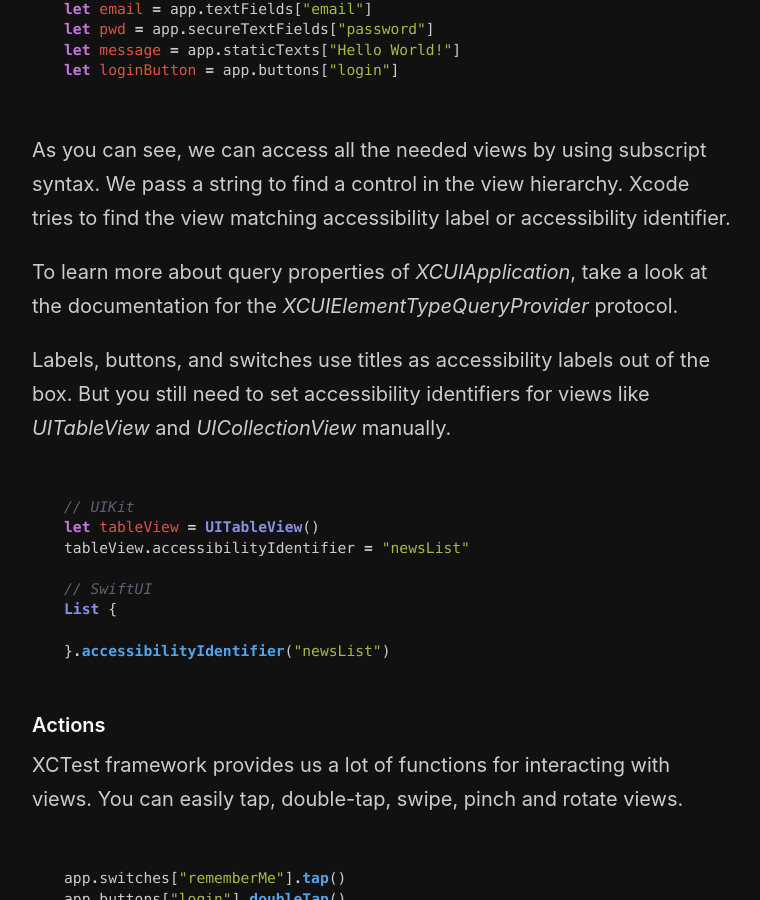
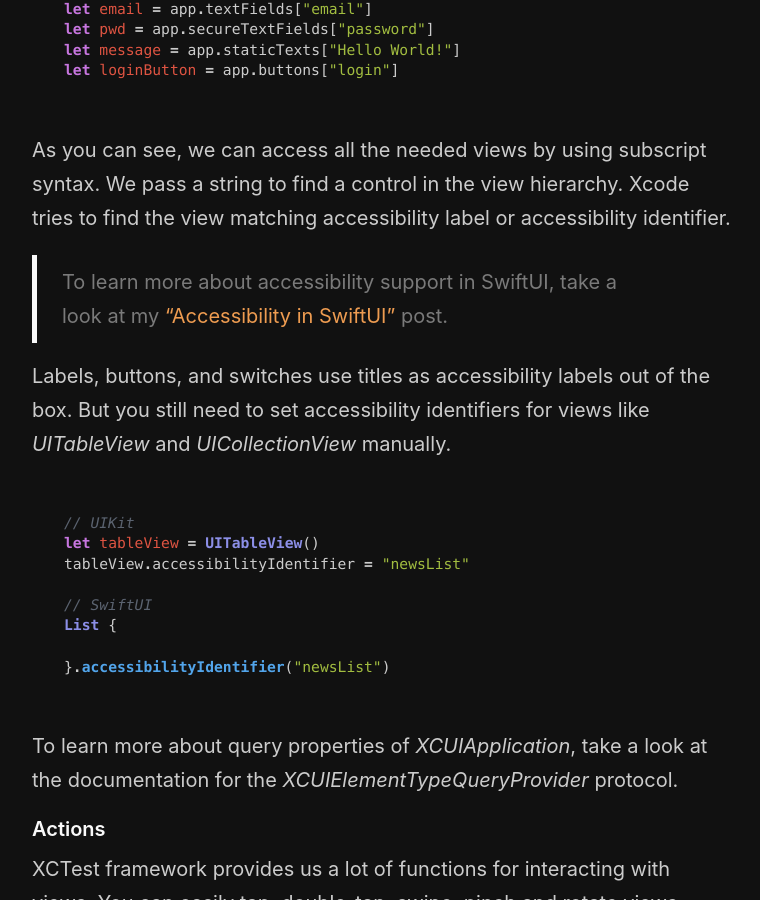
Before and after one commit to mecid/mecid.github.io, a Jekyll site: the page built from _posts/2021-03-18-ui-testing-in-swift-with-xctest-framework.md, in a window 1280 px wide and 900 px high, scrolled down 2452 px. Shown: the whole window, without its empty margins (258-1018 px from the left). Built offline with Jekyll 4.4.1, drawn with Linux system fonts in a browser that asks for light colours.

Commit message:
Another reference post added to ui testing post

````diff
--- a/_posts/2021-03-18-ui-testing-in-swift-with-xctest-framework.md
+++ b/_posts/2021-03-18-ui-testing-in-swift-with-xctest-framework.md
@@ -63,7 +63,7 @@
 
 As you can see, we can access all the needed views by using subscript syntax. We pass a string to find a control in the view hierarchy. Xcode tries to find the view matching accessibility label or accessibility identifier.
 
-To learn more about query properties of *XCUIApplication*, take a look at the documentation for the *XCUIElementTypeQueryProvider* protocol.
+> To learn more about accessibility support in SwiftUI, take a look at my ["Accessibility in SwiftUI"](/2019/09/10/accessibility-in-swiftui/) post.
 
 Labels, buttons, and switches use titles as accessibility labels out of the box. But you still need to set accessibility identifiers for views like *UITableView* and *UICollectionView* manually.
 
@@ -77,6 +77,7 @@
 
 }.accessibilityIdentifier("newsList")
 ```
+To learn more about query properties of *XCUIApplication*, take a look at the documentation for the *XCUIElementTypeQueryProvider* protocol.
 
 #### Actions
 XCTest framework provides us a lot of functions for interacting with views. You can easily tap, double-tap, swipe, pinch and rotate views.
````
